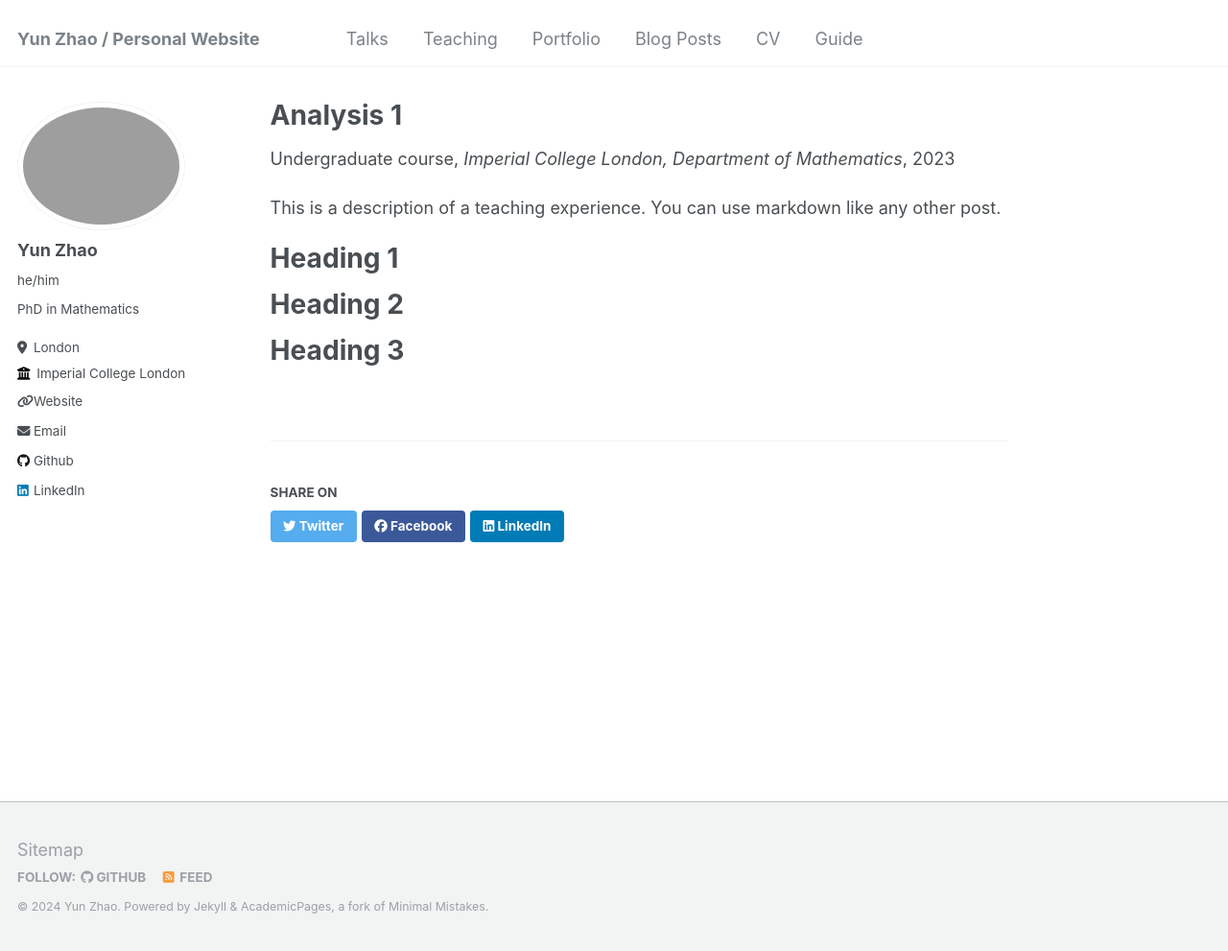
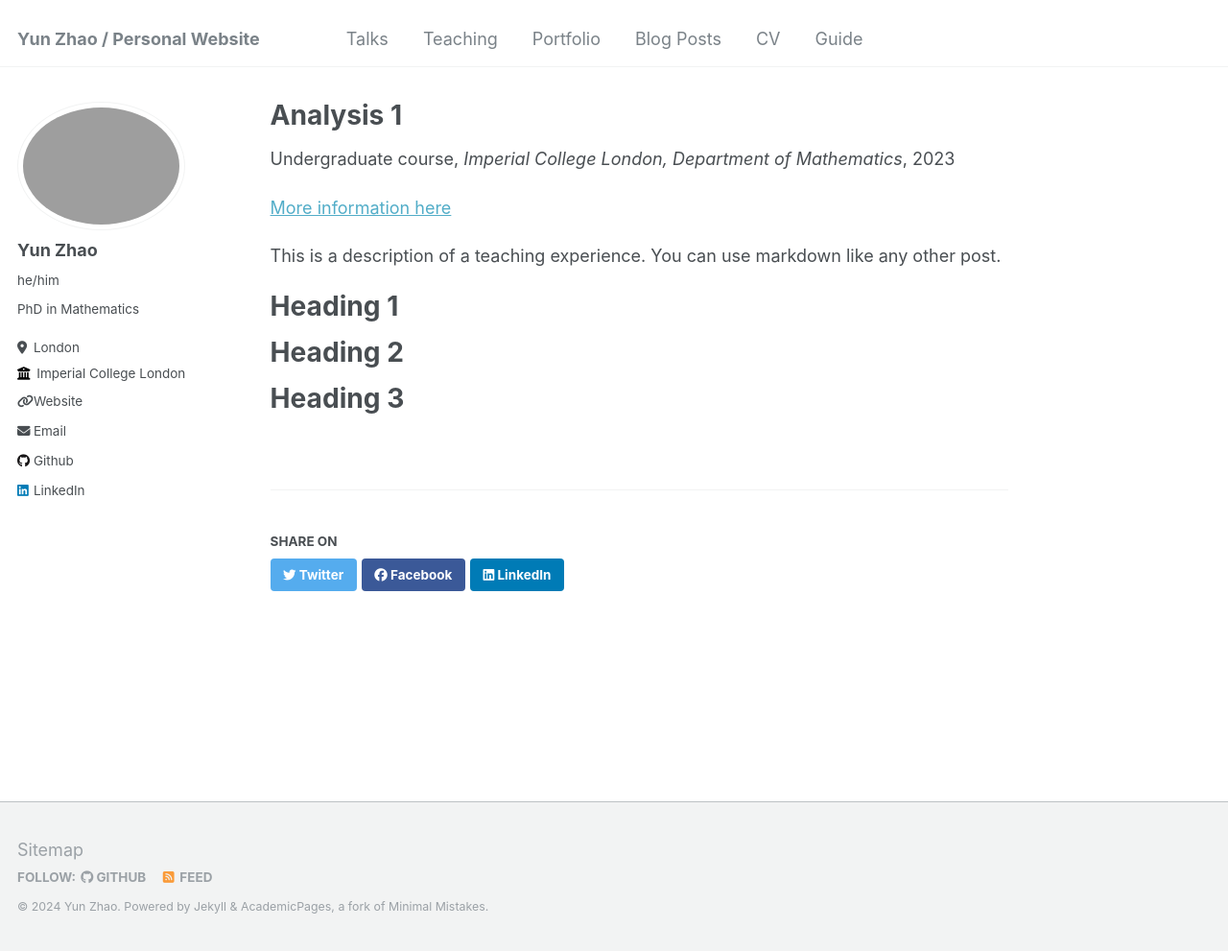
Before and after one commit to yunzhao100/yunzhao100.github.io, a Jekyll site: the page built from _teaching/Analysis 1.md, in a window 1280 px wide and 991 px high. Shown: the whole window at 96% size. Built offline with Jekyll 4.4.1, drawn with Linux system fonts in a browser that asks for light colours.

Commit message:
teaching

```diff
--- a/_teaching/Analysis 1.md
+++ b/_teaching/Analysis 1.md
@@ -2,11 +2,13 @@
 title: "Analysis 1"
 collection: teaching
 type: "Undergraduate course"
-permalink: https://www.imperial.ac.uk/computing/current-students/courses/math40002/
+permalink: teaching/analysis 1
 venue: "Imperial College London, Department of Mathematics"
 date: 10/2023 - 04/2024
 location: "London, UK"
 ---
+
+[More information here](https://www.imperial.ac.uk/computing/current-students/courses/math40002/)
 
 This is a description of a teaching experience. You can use markdown like any other post.
 
```
Also changed, not shown: _talks/2024-06-20-talk-1.md (+1 -1 lines), 2 other files.
